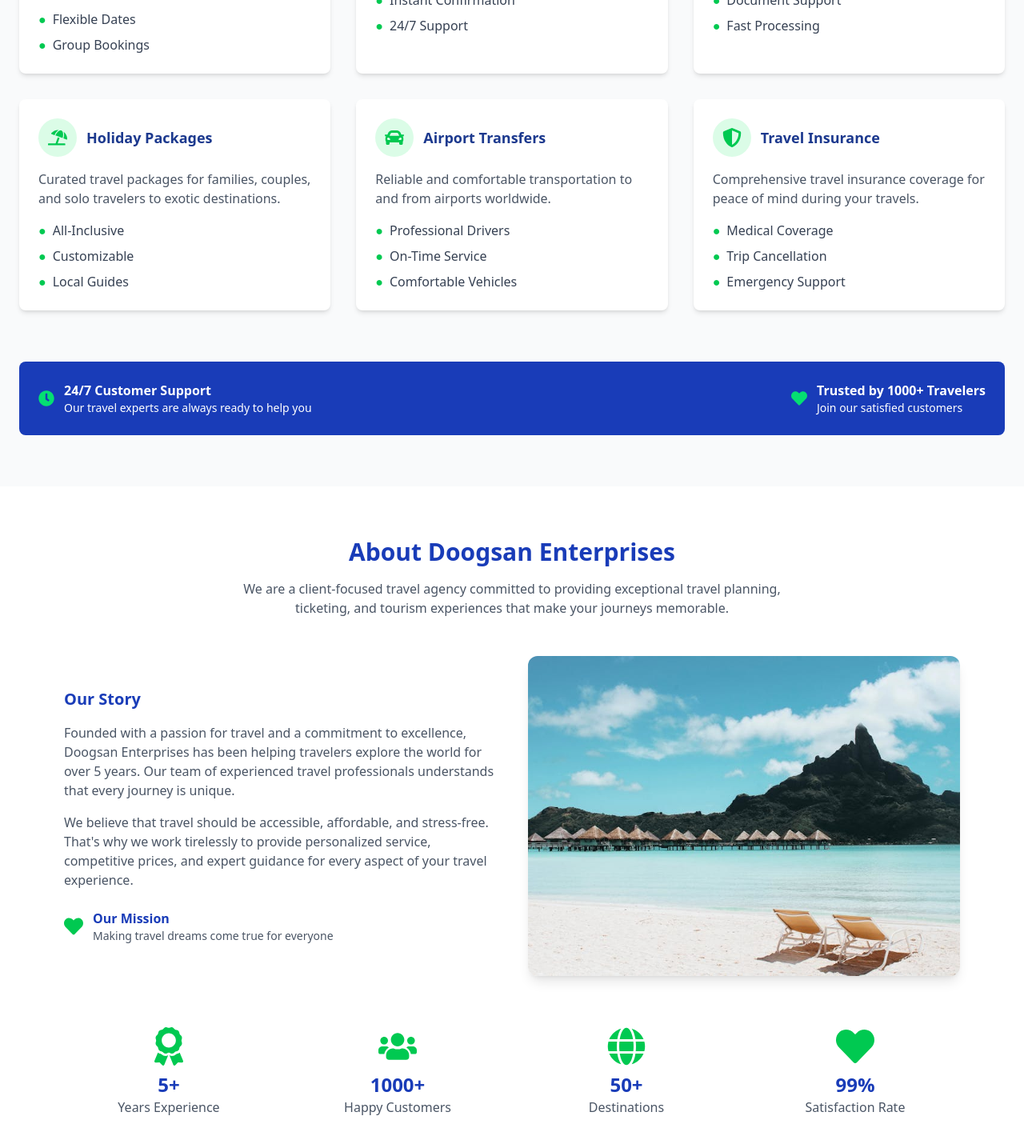
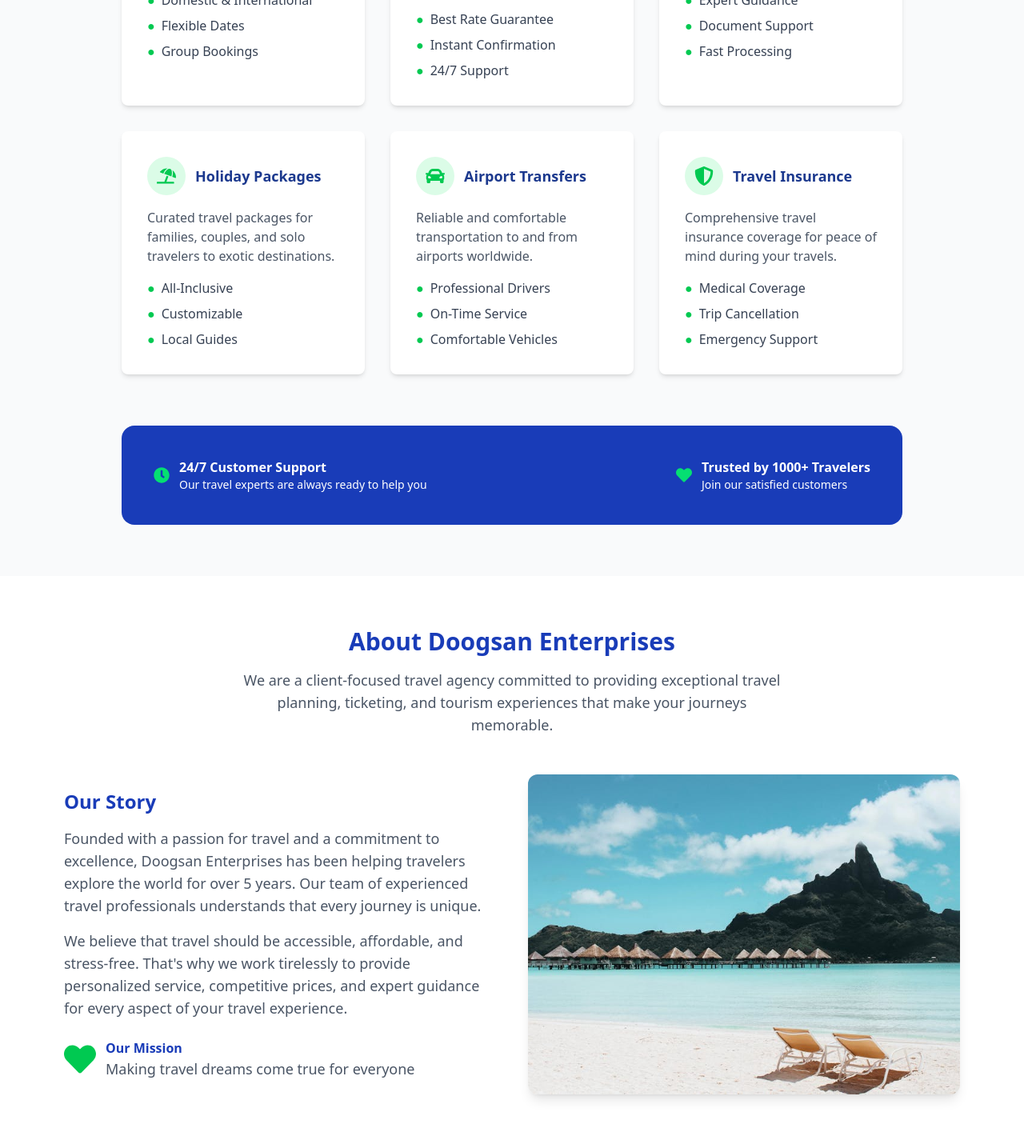
Before and after one commit to Patricia-Sigei/Travel-App, a React (Vite) app: page / in a window 1280 px wide. Shown: the part 1180-2610 px from the top of the page at 80% size. Built offline with nearby package versions, Linux system fonts and the light colour scheme.

Commit message:
updates destination ui

```diff
--- a/src/components/Pages/About.jsx
+++ b/src/components/Pages/About.jsx
@@ -10,7 +10,7 @@
         <h2 className="text-3xl font-bold text-blue-800 mb-4">
           About Doogsan Enterprises
         </h2>
-        <p className="text-gray-600 max-w-2xl mx-auto">
+        <p className="text-gray-600 max-w-2xl mx-auto text-lg">
           We are a client-focused travel agency committed to providing
           exceptional travel planning, ticketing, and tourism experiences that
           make your journeys memorable.
@@ -20,14 +20,14 @@
       <div className="grid md:grid-cols-2 gap-10 items-center">
         {/* Left Content */}
         <div>
-          <h3 className="text-xl font-bold text-blue-800 mb-4">Our Story</h3>
-          <p className="text-gray-600 mb-4">
+          <h3 className="text-2xl font-bold text-blue-800 mb-4">Our Story</h3>
+          <p className="text-gray-600 text-lg mb-4">
             Founded with a passion for travel and a commitment to excellence,
             Doogsan Enterprises has been helping travelers explore the world for
             over 5 years. Our team of experienced travel professionals
             understands that every journey is unique.
           </p>
-          <p className="text-gray-600 mb-4">
+          <p className="text-gray-600 mb-4 text-lg">
             We believe that travel should be accessible, affordable, and
             stress-free. That's why we work tirelessly to provide personalized
             service, competitive prices, and expert guidance for every aspect of
@@ -35,10 +35,10 @@
           </p>
 
           <div className="flex items-center gap-3 mt-6">
-            <FaHeart className="text-green-500 text-2xl" />
+            <FaHeart className="text-green-500 text-2xl" size={40} />
             <div>
               <h4 className="text-blue-800 font-semibold">Our Mission</h4>
-              <p className="text-gray-600 text-sm">
+              <p className="text-gray-600 text-lg">
                 Making travel dreams come true for everyone
               </p>
             </div>
--- a/src/components/Pages/Services.jsx
+++ b/src/components/Pages/Services.jsx
@@ -56,7 +56,7 @@
 
   return (
     <section className="min-h-screen bg-gray-50 flex flex-col justify-center py-16">
-      <div className="w-full max-w-7xl mx-auto px-6">
+      <div className="w-full sm:w-[90%] md:w-[85%] lg:w-[80%] mx-auto px-6">
         {/* Header */}
         <div className="text-center mb-12">
           <h2 className="text-4xl font-bold text-blue-900">Our Services</h2>
@@ -70,7 +70,7 @@
           {services.map((service, index) => (
             <div
               key={index}
-              className="bg-white shadow-md rounded-lg p-6 hover:shadow-lg transition h-full"
+              className="bg-white shadow-md rounded-lg p-8 hover:shadow-lg transition h-full transform transition-transform duration-300 hover:scale-105"
             >
               <div className="flex items-center mb-4">
                 <div className="bg-green-100 p-3 rounded-full mr-3">
@@ -94,7 +94,7 @@
         </div>
 
         {/* Footer CTA */}
-        <div className="bg-blue-800 text-white rounded-lg p-6 mt-16 flex flex-col sm:flex-row items-center justify-between">
+        <div className="bg-blue-800 text-white rounded-2xl p-10 mt-16 flex flex-col sm:flex-row items-center justify-between">
           <div className="flex items-center mb-4 sm:mb-0">
             <ClockIcon className="text-green-400 text-xl mr-3" />
             <div>
```
